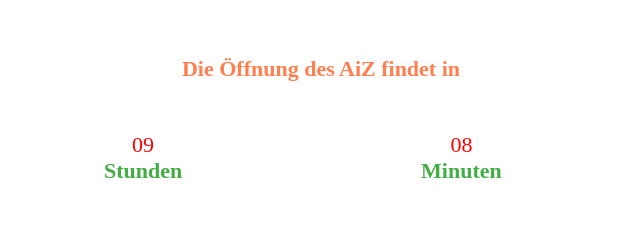
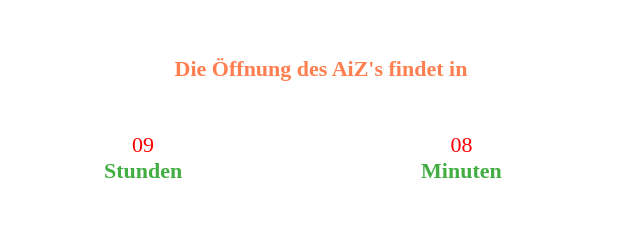
Before and after one commit to Zharkynbek/st.georg-zna-aiz, a plain HTML site: page index.html in a window 1280 px wide. Shown: the top 231 px of the page, 319-959 px from the left. Drawn offline with Linux system fonts and the light colour scheme.

Commit message:
change content

```diff
--- a/index.html
+++ b/index.html
@@ -30,7 +30,7 @@
         </div>
     </div>
 
-    <h1>Die Öffnung des AiZ findet in</h1>
+    <h1>Die Öffnung des AiZ's findet in</h1>
     <div class="timer" id="timer-1">
         <div class="field">
             <span class="value" data-value="days">00</span>
```
